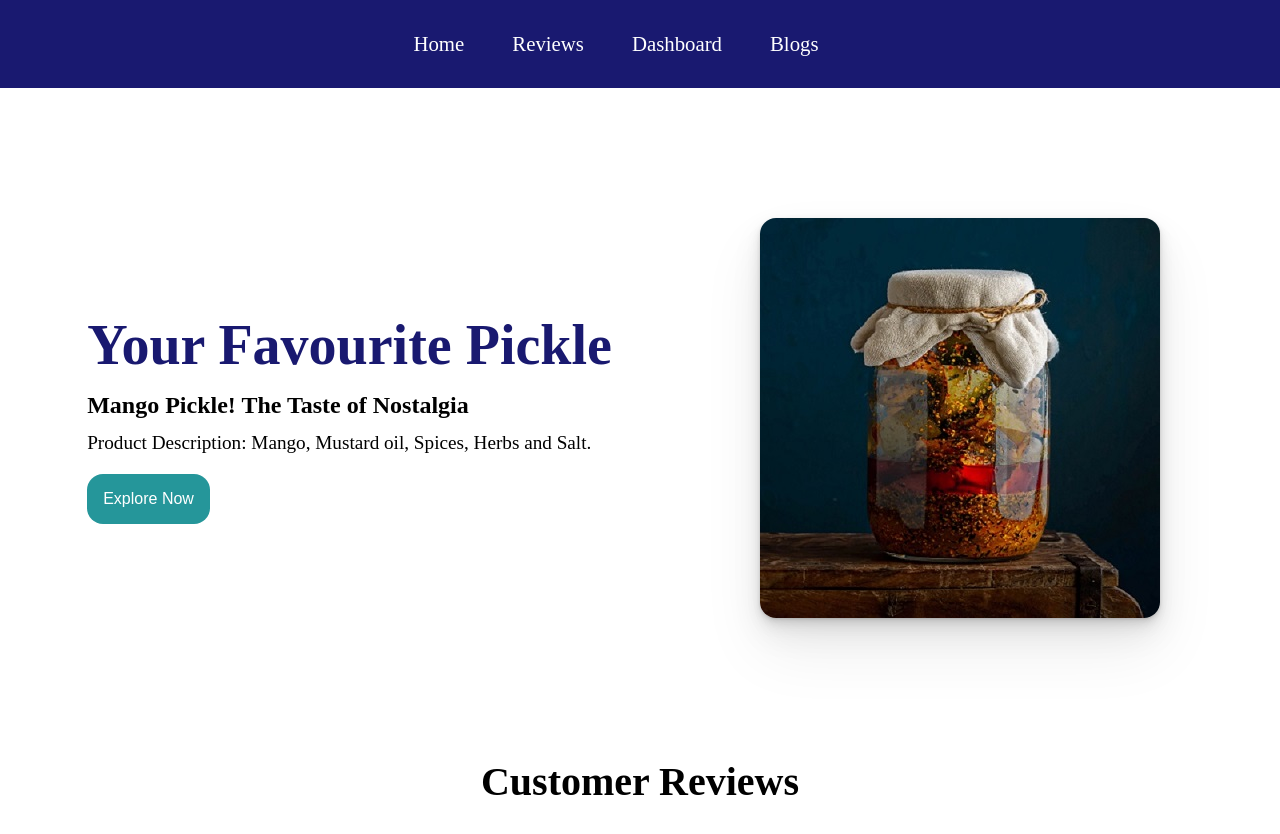
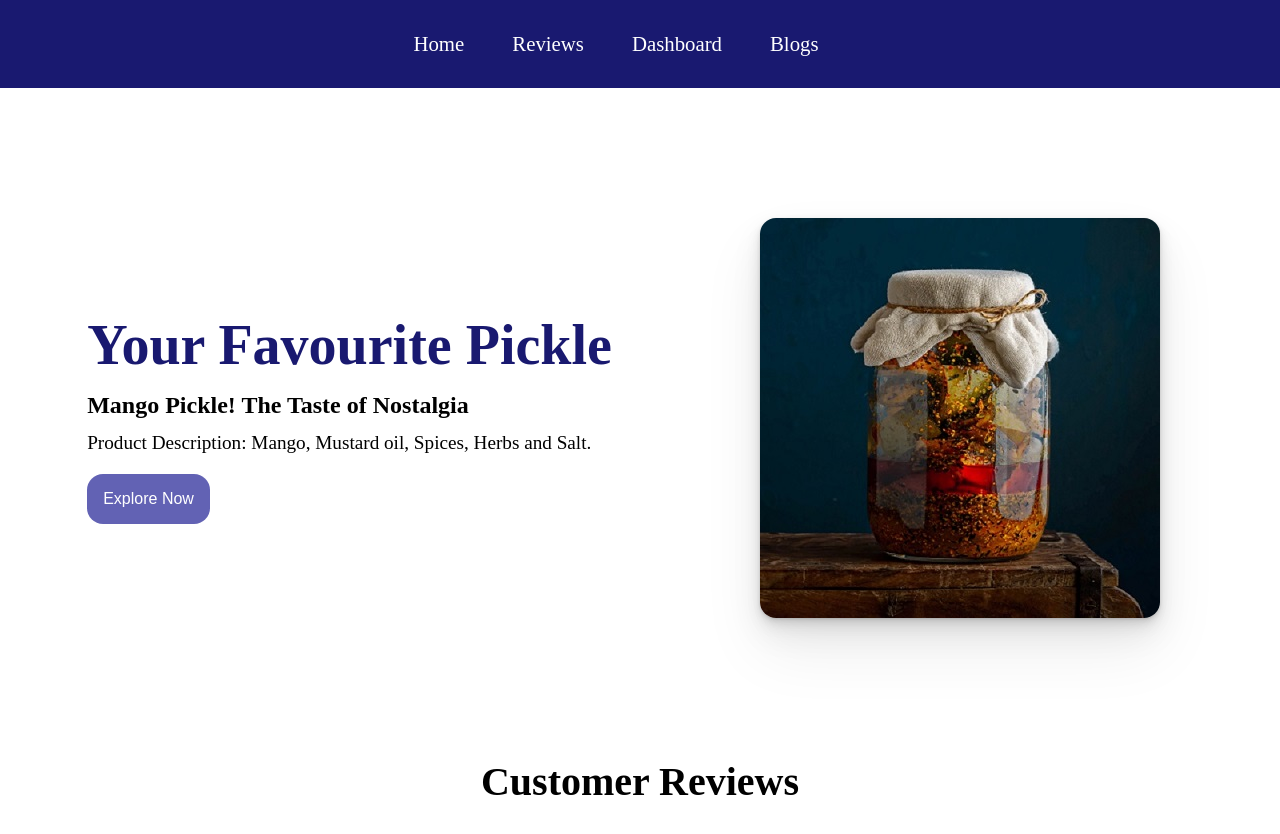
Before and after one commit to Ety-Biswangri/tasty-pickles, a React (Create React App) app: page / in a window 1280 px wide. Shown: the top 834 px of the page. Built offline with nearby package versions, Linux system fonts and the light colour scheme.

Commit message:
readme file updated

```diff
--- a/src/components/Home/Home.css
+++ b/src/components/Home/Home.css
@@ -28,9 +28,13 @@
     padding: 1rem;
     font-size: 1rem;
     border: none;
-    background-color: rgb(37, 150, 154);
+    background-color: rgba(45, 45, 155, 0.746);
     color: white;
     border-radius: 1rem;
+}
+
+.home-page-first-portion-left button:hover {
+    background-color: rgba(21, 21, 135, 0.746);
 }
 
 .home-page-first-portion-right {
```
Also changed, not shown: 1 other file (tests, documents, lock files or other folders).
